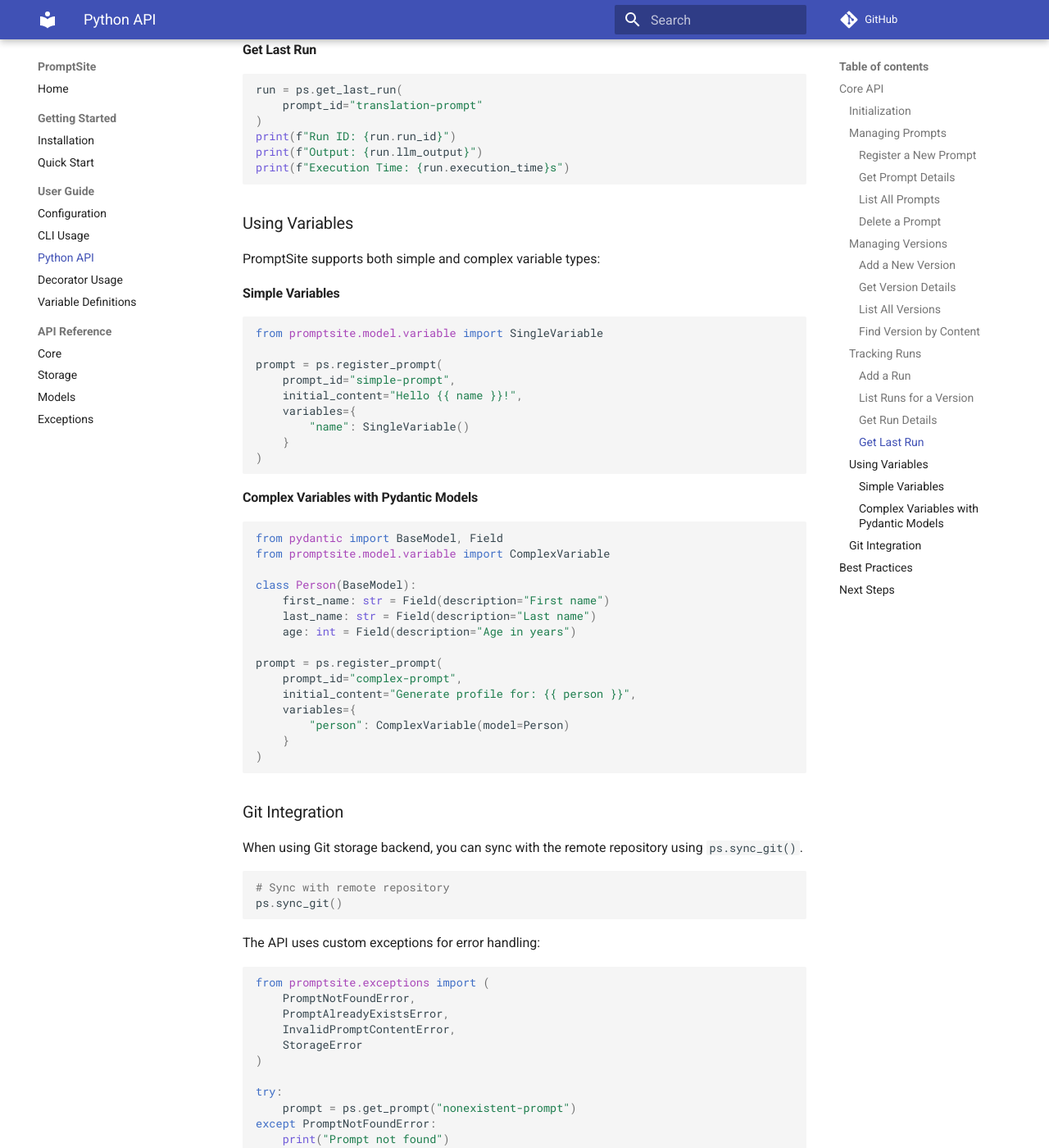
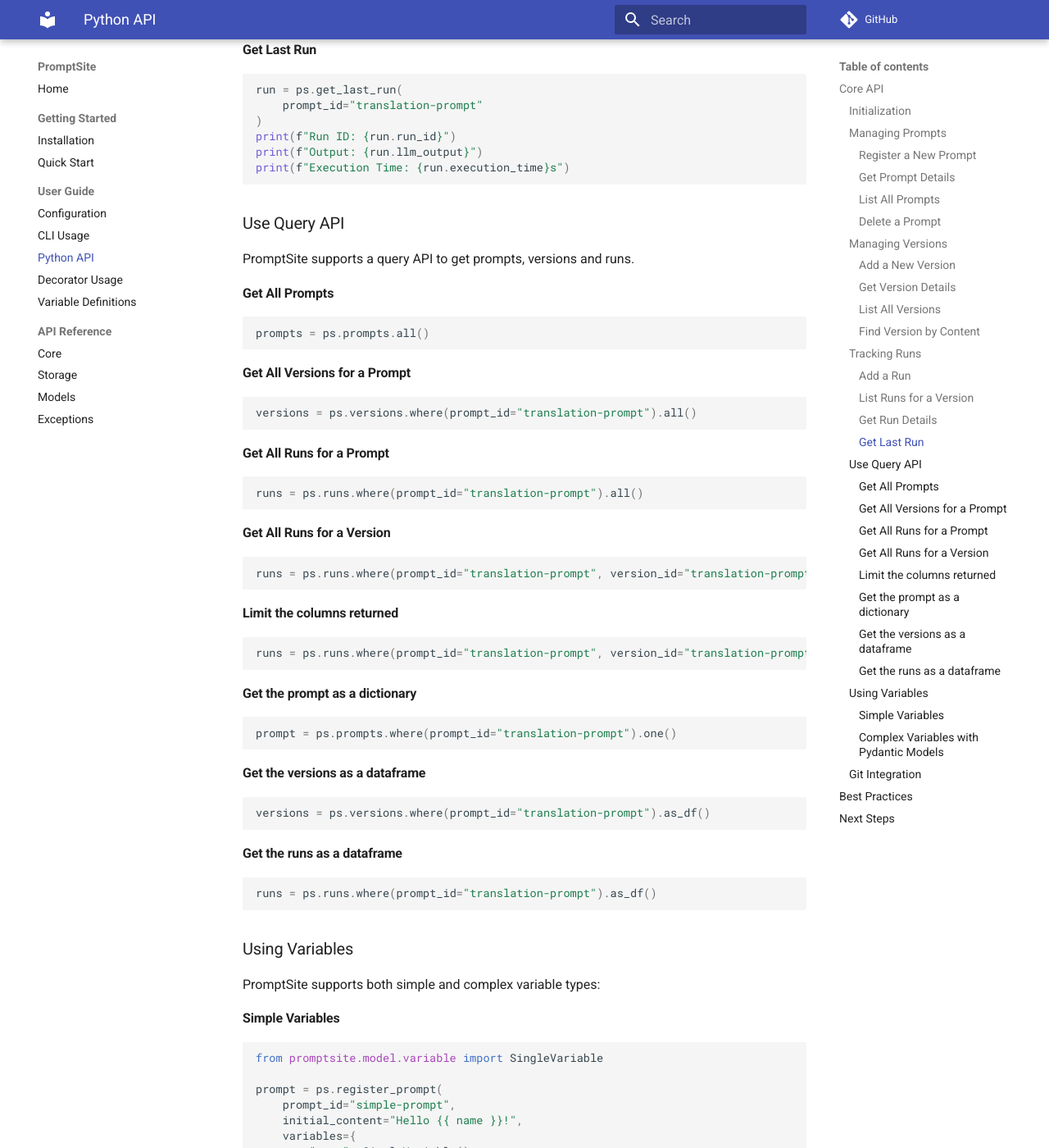
Before and after one commit to dkuang1980/promptsite, an MkDocs documentation site: the page built from docs/user-guide/python-api.md, in a window 1280 px wide and 1400 px high, scrolled down 2838 px. Shown: the whole window at 82% size. Built offline with MkDocs 1.6.1 and Material for MkDocs 9.7.7, drawn with Linux system fonts in a browser that asks for light colours; comment, search, counter and statistics services are not loaded.

Commit message:
update docs

````diff
--- a/docs/user-guide/python-api.md
+++ b/docs/user-guide/python-api.md
@@ -155,6 +155,60 @@ print(f"Output: {run.llm_output}")
 print(f"Execution Time: {run.execution_time}s")
 ```
 
+### Use Query API
+
+PromptSite supports a query API to get prompts, versions and runs.
+
+#### Get All Prompts
+
+```python
+prompts = ps.prompts.all()
+```
+
+#### Get All Versions for a Prompt
+
+```python
+versions = ps.versions.where(prompt_id="translation-prompt").all()
+```
+
+#### Get All Runs for a Prompt
+
+```python
+runs = ps.runs.where(prompt_id="translation-prompt").all()
+```
+
+
+#### Get All Runs for a Version
+
+```python
+runs = ps.runs.where(prompt_id="translation-prompt", version_id="translation-prompt-1").all()
+```
+
+#### Limit the columns returned
+
+```python
+runs = ps.runs.where(prompt_id="translation-prompt", version_id="translation-prompt-1").only(["run_id", "llm_output", "execution_time"]).all()
+```
+
+#### Get the prompt as a dictionary
+
+```python
+prompt = ps.prompts.where(prompt_id="translation-prompt").one()
+```
+
+#### Get the versions as a dataframe
+
+```python
+versions = ps.versions.where(prompt_id="translation-prompt").as_df()
+```
+
+#### Get the runs as a dataframe
+
+```python
+runs = ps.runs.where(prompt_id="translation-prompt").as_df()
+```
+
+
 ### Using Variables
 
 PromptSite supports both simple and complex variable types:
````
Also changed, not shown: docs/user-guide/decorator.md (+22 -39 lines), docs/user-guide/variable-definitions.md (+6 -0 lines).
